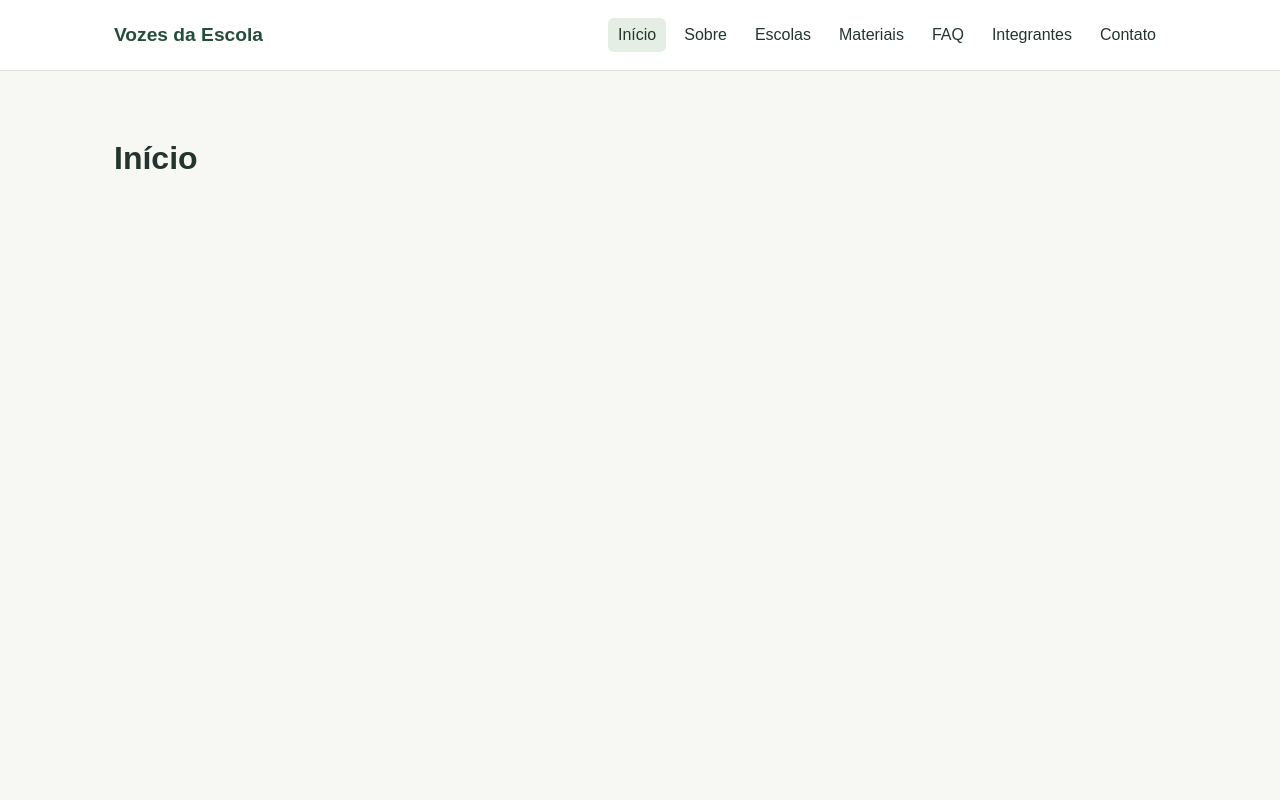
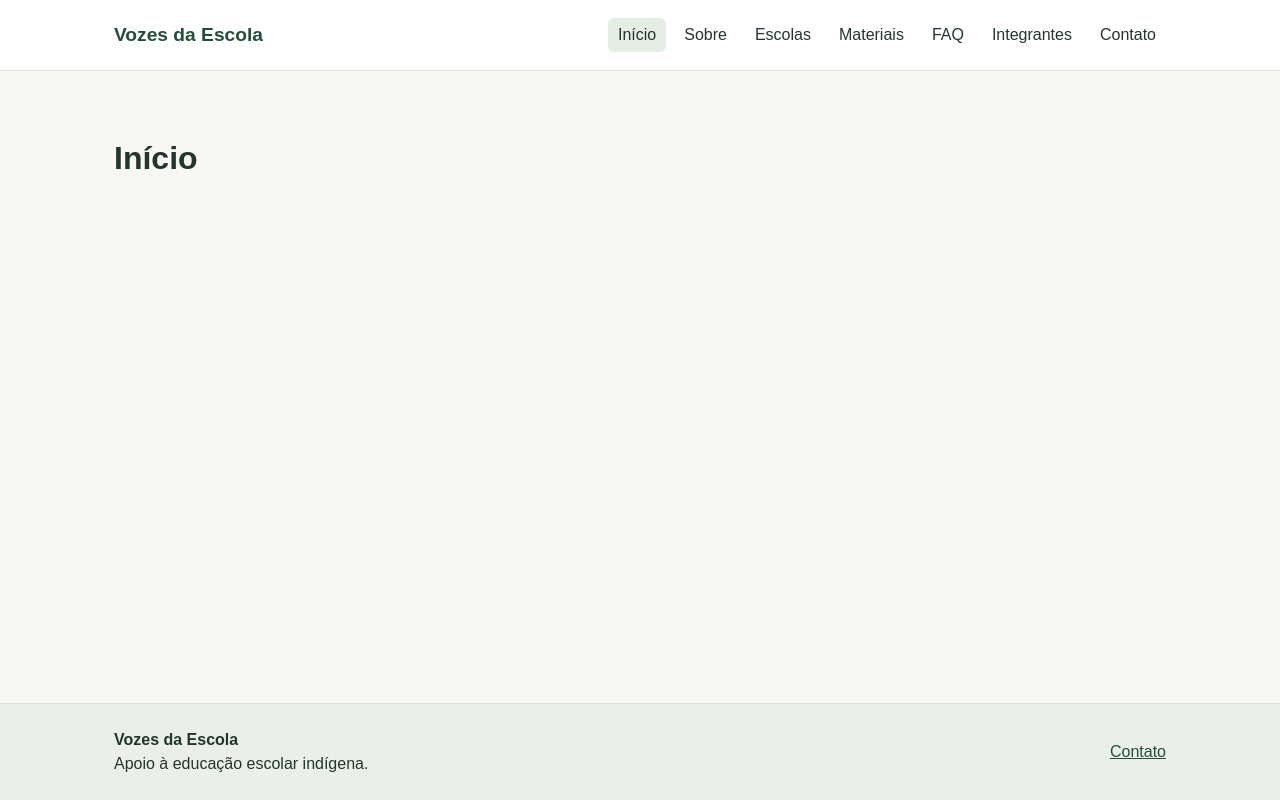
Before and after one commit to BFVVH/apoio-educacao-indigena, a plain HTML site: page index.html in a window 1280 px wide. Drawn offline with Linux system fonts and the light colour scheme.

Commit message:
feat: adiciona rodape nas paginas
Co-authored-by: Victor0Henrique <Victor0Henrique@users.noreply.github.com>
Co-authored-by: BrenoMenezes20 <BrenoMenezes20@users.noreply.github.com>
Co-authored-by: Felipe Rocha <felipee.rochaa.sanchess@gmail.com>

```diff
--- a/css/style.css
+++ b/css/style.css
@@ -5,6 +5,9 @@
 
 body {
     margin: 0;
+    min-height: 100vh;
+    display: flex;
+    flex-direction: column;
     font-family: Arial, sans-serif;
     color: #24342f;
     background: #f7f8f4;
@@ -54,8 +57,34 @@ body {
 
 main {
     max-width: 1100px;
+    width: 100%;
+    flex: 1;
     margin: 0 auto;
     padding: 48px 24px;
+}
+
+.rodape {
+    background: #eaf0e9;
+    border-top: 1px solid #dce3d9;
+}
+
+.conteudo-rodape {
+    max-width: 1100px;
+    margin: 0 auto;
+    padding: 24px;
+    display: flex;
+    align-items: center;
+    justify-content: space-between;
+    gap: 16px;
+}
+
+.conteudo-rodape p {
+    margin: 0;
+    line-height: 1.5;
+}
+
+.conteudo-rodape a {
+    color: #254d3b;
 }
 
 @media (max-width: 760px) {
@@ -67,4 +96,9 @@ main {
     .links-navegacao {
         gap: 4px;
     }
+
+    .conteudo-rodape {
+        align-items: flex-start;
+        flex-direction: column;
+    }
 }
--- a/index.html
+++ b/index.html
@@ -25,6 +25,11 @@
     <main>
         <h1>Início</h1>
     </main>
-    <footer></footer>
+    <footer class="rodape">
+        <div class="conteudo-rodape">
+            <p><strong>Vozes da Escola</strong><br>Apoio à educação escolar indígena.</p>
+            <a href="paginas/contato.html">Contato</a>
+        </div>
+    </footer>
 </body>
 </html>
```
Also changed, not shown: paginas/contato.html (+6 -1 lines), paginas/escolas.html (+6 -1 lines), paginas/faq.html (+6 -1 lines), paginas/integrantes.html (+6 -1 lines), paginas/materiais.html (+6 -1 lines), paginas/sobre.html (+6 -1 lines).
